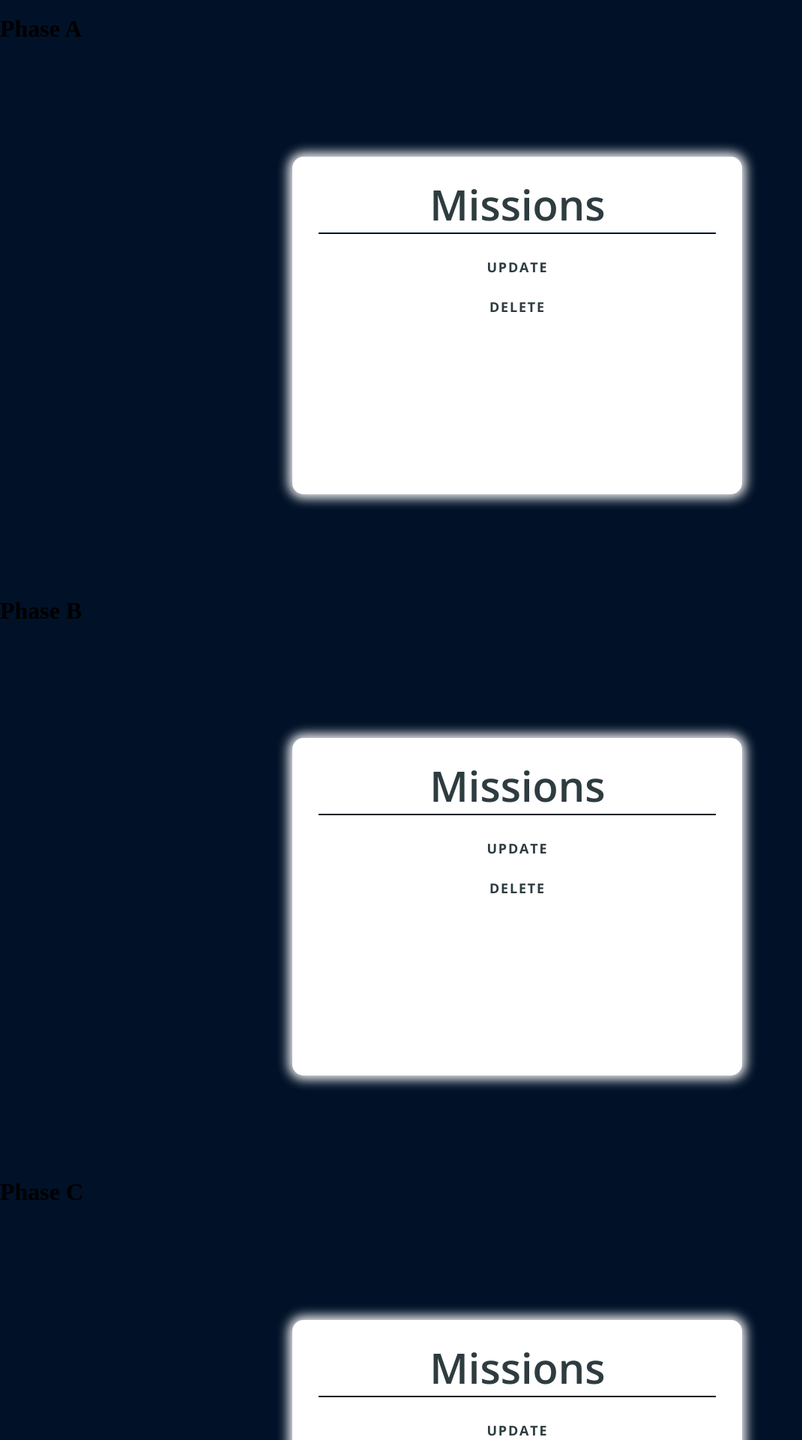
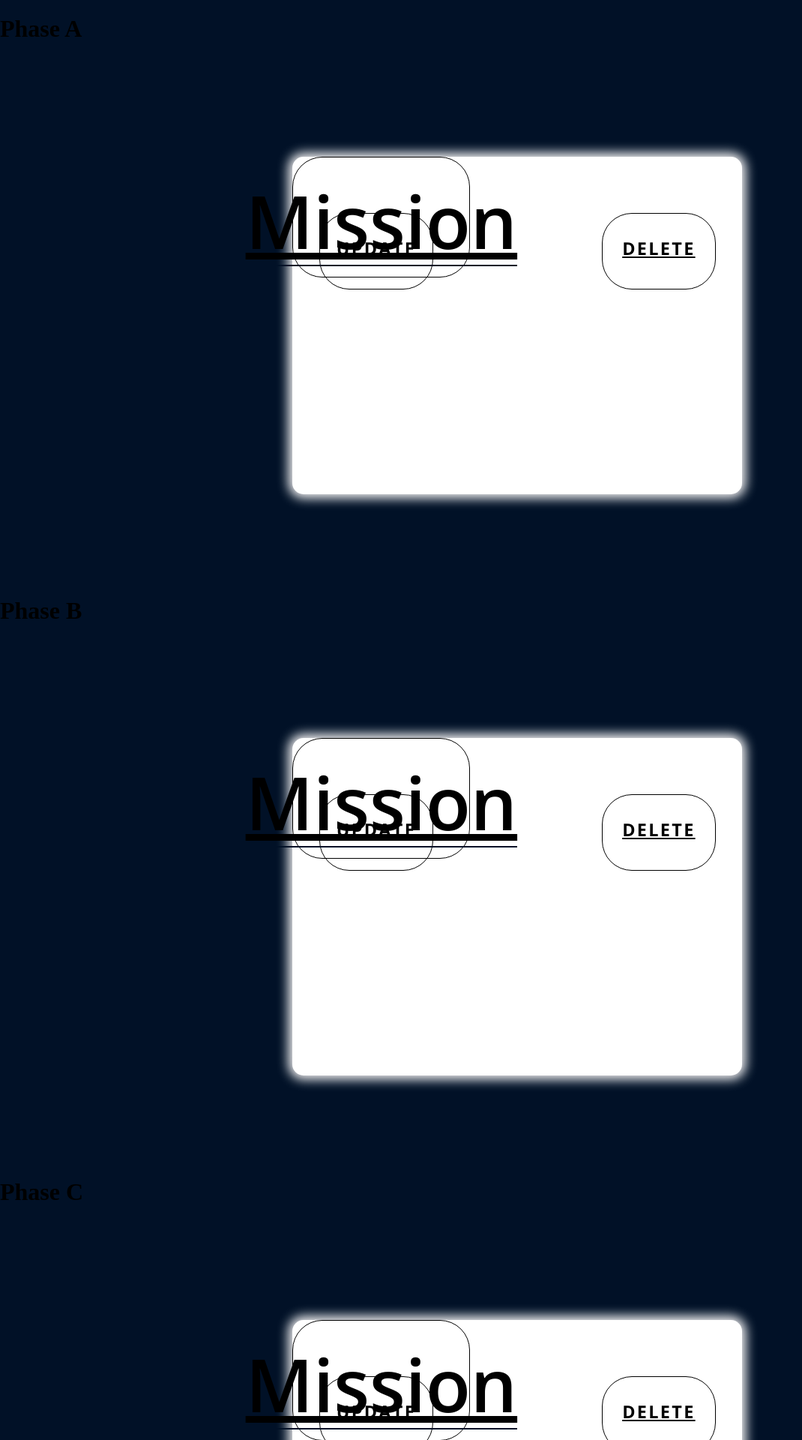
Before and after one commit to bantu-4879/Kanban_App, a Flask app: page /list in a window 1280 px wide. Shown: the part 755-2675 px from the top of the page at 75% size, without its empty margins (0-1070 px from the left). Run offline with Flask 3, Linux system fonts and the light colour scheme; data comes from the database, SQL or seed files in the repository.

Commit message:
Update temp_.1html

```diff
--- a/src/templates/temp_1.html
+++ b/src/templates/temp_1.html
@@ -48,16 +48,41 @@
       </div>
 
       <div class="tiles">
-        <h3>Missions</h3>
-        <h4>Update</h4>
-        <h4>Delete</h4>
+        <div class="links mis-link">
+          <a href="/card/{{ list['list_id']}}">
+            <h3>Mission</h3>
+          </a>
+        </div>
+
+        <div class="action">
+          <a href="/list/{{ list['list_id'] }}/update">
+            <h4>Update</h4>
+          </a>
+
+          <a href="/list/{{ list['list_id'] }}/delete">
+            <h4>Delete</h4>
+          </a>
+        </div>
+
       </div>
     </div>
 
 
     {% endfor %}
 
-    Summary
+    <div class="add-tile">
+      <a href="/list/add">
+        <h3>Add</h3>
+      </a>
+
+    </div>
+
+    <div class="section">
+      <div class="summary">
+        <a href="/summary">Summary</a>
+      </div>
+    </div>
+
 
   </body>
 
```
